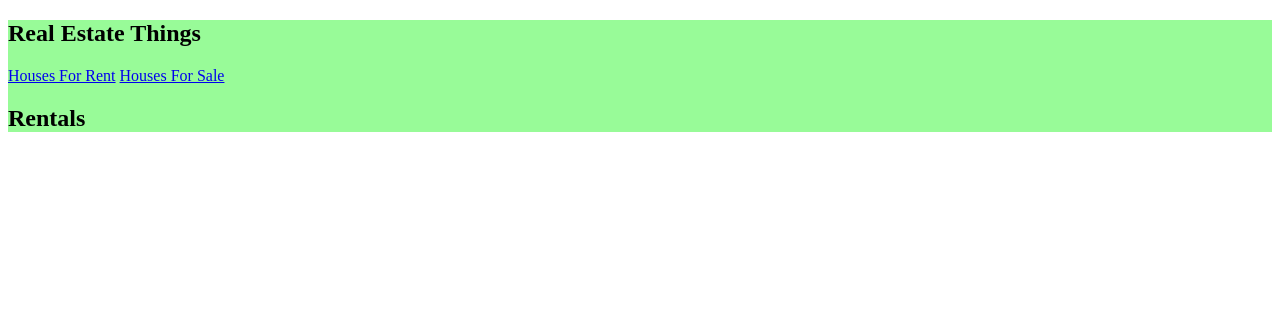
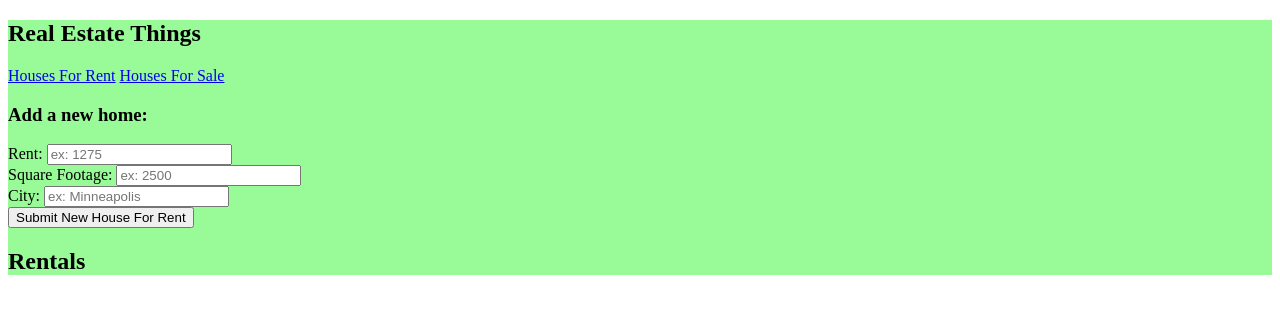
Before and after one commit to Goetsit/RE_app, a website: page public/index.html at #!/rent in a window 1280 px wide. Drawn offline with nearby package versions, Linux system fonts and the light colour scheme; no server answers.

Commit message:
added input for new rental

```diff
--- a/public/templates/rent.html
+++ b/public/templates/rent.html
@@ -1,4 +1,11 @@
 <div id="rentals">
+        <h3>Add a new home:</h3>
+        <form ng-submit="rent.newRental(rent.newR)">
+        Rent: <input type="text" ng-model="rent.newR.rent" id="rentRental" placeholder="ex: 1275"><br>
+        Square Footage: <input type="text" ng-model="rent.newR.sqft" id="sqftRental" placeholder="ex: 2500"><br>
+        City: <input type="text" ng-model="rent.newR.city" id="cityRental" placeholder="ex: Minneapolis"><br>
+        <button type="submit" >Submit New House For Rent</button>
+    </form>
     <h2>Rentals</h2>
     <div class="homesRent" ng-repeat="rentals in rent.rentals">
 
```
